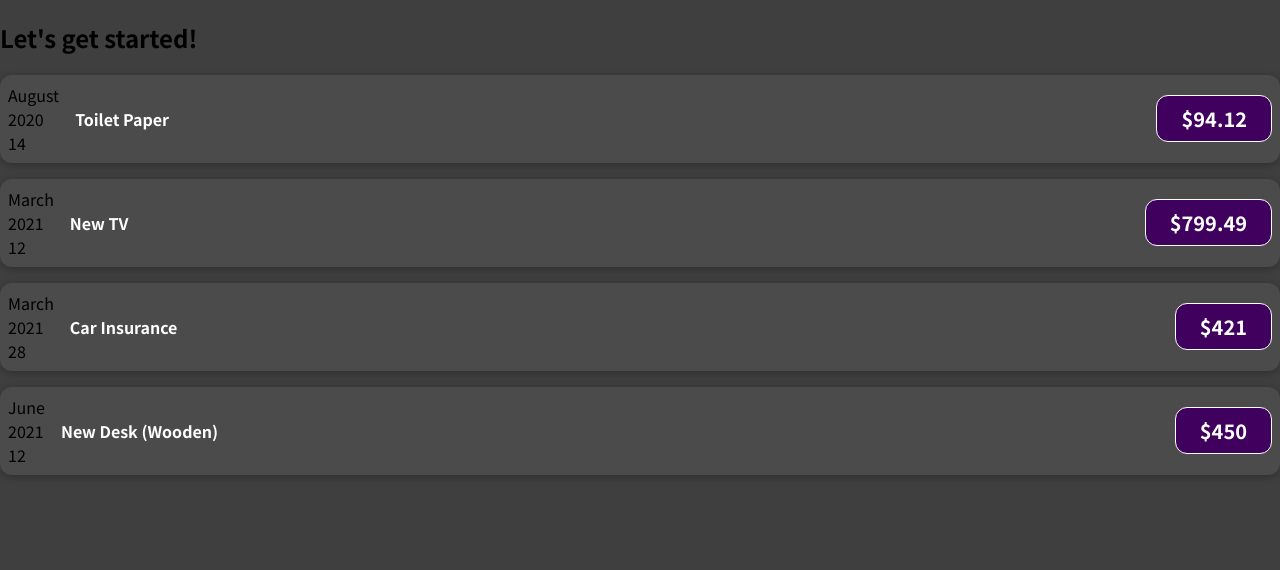
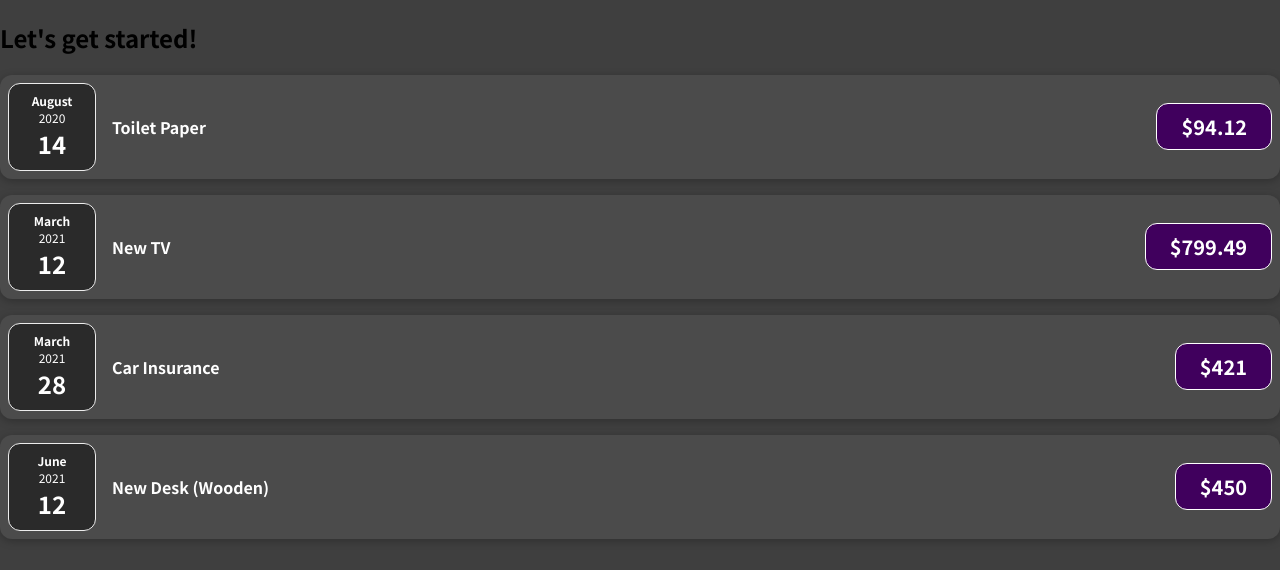
Before and after one commit to KhalHam1/react-starter-app, a JavaScript app: page / in a window 1280 px wide. Shown: the top 570 px of the page. Built offline with nearby package versions, Linux system fonts and the light colour scheme.

Commit message:
The date logic has been separated from ExpenseItem and placed in its own ExpenseDate component

```diff
--- a/src/App.js
+++ b/src/App.js
@@ -16,10 +16,10 @@
       <h2>Let's get started!</h2>
       {/* Elements starting with an Uppercase character
       are understood to be developer-made elements */}
-      <ExpenseItem title={expenses[0].title} amount={expenses[0].amount} date={expenses[0].date}></ExpenseItem>
-      <ExpenseItem title={expenses[1].title} amount={expenses[1].amount} date={expenses[1].date}></ExpenseItem>
-      <ExpenseItem title={expenses[2].title} amount={expenses[2].amount} date={expenses[2].date}></ExpenseItem>
-      <ExpenseItem title={expenses[3].title} amount={expenses[3].amount} date={expenses[3].date}></ExpenseItem>
+      <ExpenseItem title={expenses[0].title} amount={expenses[0].amount} date={expenses[0].date}/>
+      <ExpenseItem title={expenses[1].title} amount={expenses[1].amount} date={expenses[1].date}/>
+      <ExpenseItem title={expenses[2].title} amount={expenses[2].amount} date={expenses[2].date}/>
+      <ExpenseItem title={expenses[3].title} amount={expenses[3].amount} date={expenses[3].date}/>
     </div>
     //Now, after using the attributes to get the desired data into the components, we must go into the component and make use of the received data
     //in order to display it.
--- /dev/null
+++ b/src/Components/ExpenseDate.css
@@ -0,0 +1,26 @@
+.expense-date {
+    display: flex;
+    flex-direction: column;
+    width: 5.5rem;
+    height: 5.5rem;
+    border: 1px solid #ececec;
+    background-color: #2a2a2a;
+    color: white;
+    border-radius: 12px;
+    align-items: center;
+    justify-content: center;
+  }
+
+  .expense-date__month {
+    font-size: 0.75rem;
+    font-weight: bold;
+  }
+
+  .expense-date__year {
+    font-size: 0.75rem;
+  }
+
+  .expense-date__day {
+    font-size: 1.5rem;
+    font-weight: bold;
+  }
--- /dev/null
+++ b/src/Components/ExpenseDate.js
@@ -0,0 +1,19 @@
+import './ExpenseDate.css'
+
+function ExpenseDate(props) {
+    const month = props.date.toLocaleString('en-US', {month: 'long'});
+    const day = props.date.toLocaleString('en-US', {day: '2-digit'});
+    const year = props.date.getFullYear();
+
+    return (
+        <div className='expense-date'>
+                <div className='expense-date__month'>{month}</div>
+                <div className='expense-date__year'>{year}</div>
+                <div className='expense-date__day'>{day}</div>
+        </div>
+    );
+
+}
+
+//Never forget to export the component.
+export default ExpenseDate;
--- a/src/Components/ExpenseItem.js
+++ b/src/Components/ExpenseItem.js
@@ -1,25 +1,10 @@
 import './ExpenseItem.css'
+import ExpenseDate from './ExpenseDate';
 
-//We can use a parameter in the component function (props) to collect all the parameters received in the JSX in App.js
-//props is an object which holds all the values we get from the tag attributes in App.js
-//The data in props will be in the form of key,value pairs. Keys are the attribute name (ie title, amount and date). Values will of course be the values set.
 function ExpenseItem(props) {
-    //HARDCODED javascript no longer needed here.
-    // const expenseDate = new Date(2021, 2, 28);
-    // const expenseTitle = 'Car Insurance';
-    // const expensePrice = 421.00;
-    const month = props.date.toLocaleString('en-US', {month: 'long'});
-    const day = props.date.toLocaleString('en-US', {day: '2-digit'});
-    const year = props.date.getFullYear();
     return (
-        // Remember to always have a single root element. IE: This div below in which all other elements are contained.
         <div className='expense-item'>
-            <div>
-                {/* {props.date.toISOString()} */}
-                <div>{month}</div>
-                <div>{year}</div>
-                <div>{day}</div>
-            </div>
+            <ExpenseDate date={props.date}/>
             <div className='expense-item__description'>
                 <h3>{props.title}</h3>
                 <div className='expense-item__price'>${props.amount}</div>
@@ -27,8 +12,10 @@
         </div>
     )
 }
-//Props are essential in having reusable components in react. It allows us to take in external values outside of the component and use it in the
-//execution of the component.
+//KEEP TRACK OF HOW THE DATE IS PASSED ON AS A PROP FROM App.js THEN TO ExpenseItem.js AND FINALLY TO ExpenseDate.js.
+//Props can be used to send data through many components.
+//The ExpenseDate component is now nested inside the ExpenseItem component.
+//Thus, the component tree takes shape.
 
 
 export default ExpenseItem;
```
